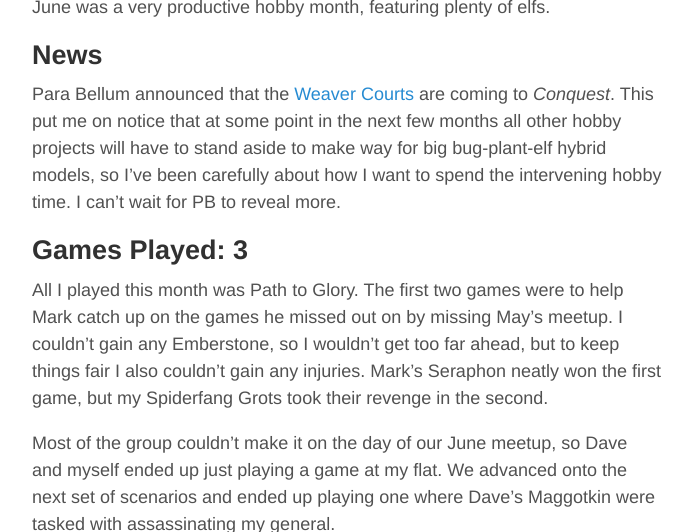
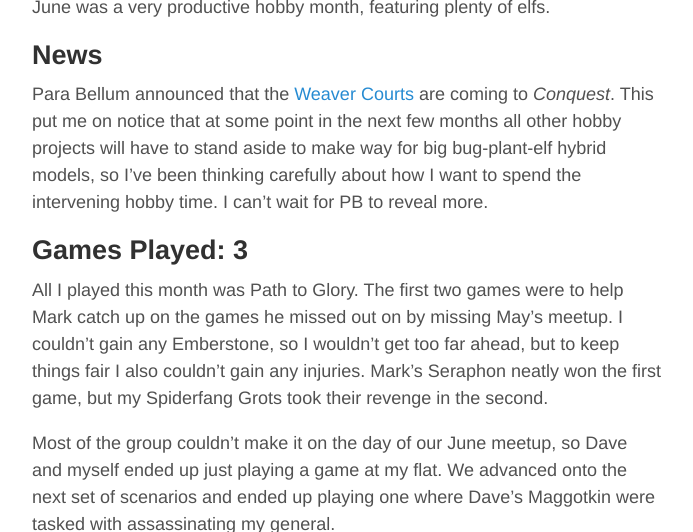
Before and after one commit to rachelnertia/rachelnertia.github.io, a Jekyll site: the page built from _posts/2025/2025-06-30-june-hobby.md, in a window 1280 px wide and 900 px high, scrolled down 449 px, cut to the strip 176-708 px from the top of the window. Shown: the whole strip, without its empty margins (293-986 px from the left). Built offline with Jekyll 4.4.1, drawn with Linux system fonts in a browser that asks for light colours; comment, search, counter and statistics services are not loaded; some of the changed text lies outside the part shown.

Commit message:
Update 2025-06-30-june-hobby.md

```diff
--- a/_posts/2025/2025-06-30-june-hobby.md
+++ b/_posts/2025/2025-06-30-june-hobby.md
@@ -16,7 +16,7 @@ June was a very productive hobby month, featuring plenty of elfs.
 
 ## News
 
-Para Bellum announced that the [Weaver Courts](https://www.para-bellum.com/weaver-courts/) are coming to *Conquest*. This put me on notice that at some point in the next few months all other hobby projects will have to stand aside to make way for big bug-plant-elf hybrid models, so I've been carefully about how I want to spend the intervening hobby time. I can't wait for PB to reveal more.
+Para Bellum announced that the [Weaver Courts](https://www.para-bellum.com/weaver-courts/) are coming to *Conquest*. This put me on notice that at some point in the next few months all other hobby projects will have to stand aside to make way for big bug-plant-elf hybrid models, so I've been thinking carefully about how I want to spend the intervening hobby time. I can't wait for PB to reveal more.
 
 ## Games Played: 3
 
```
Also changed, not shown: other parts of _posts/2025/2025-06-30-june-hobby.md (+3 -1 lines).
